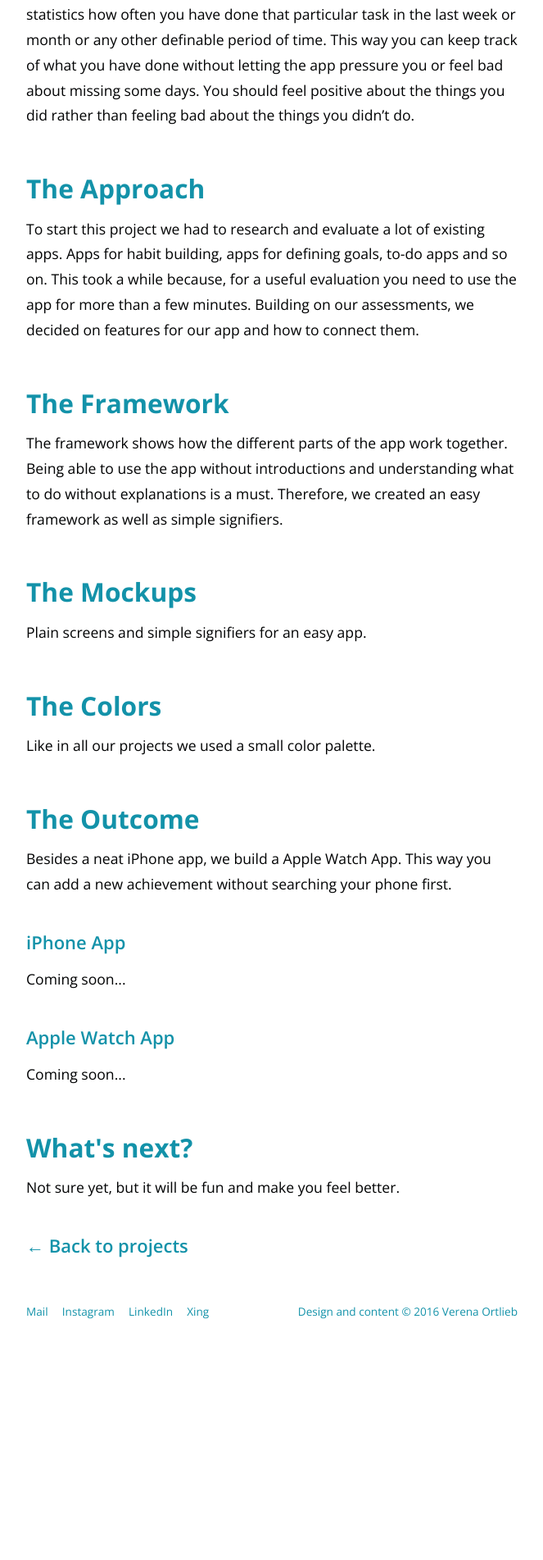
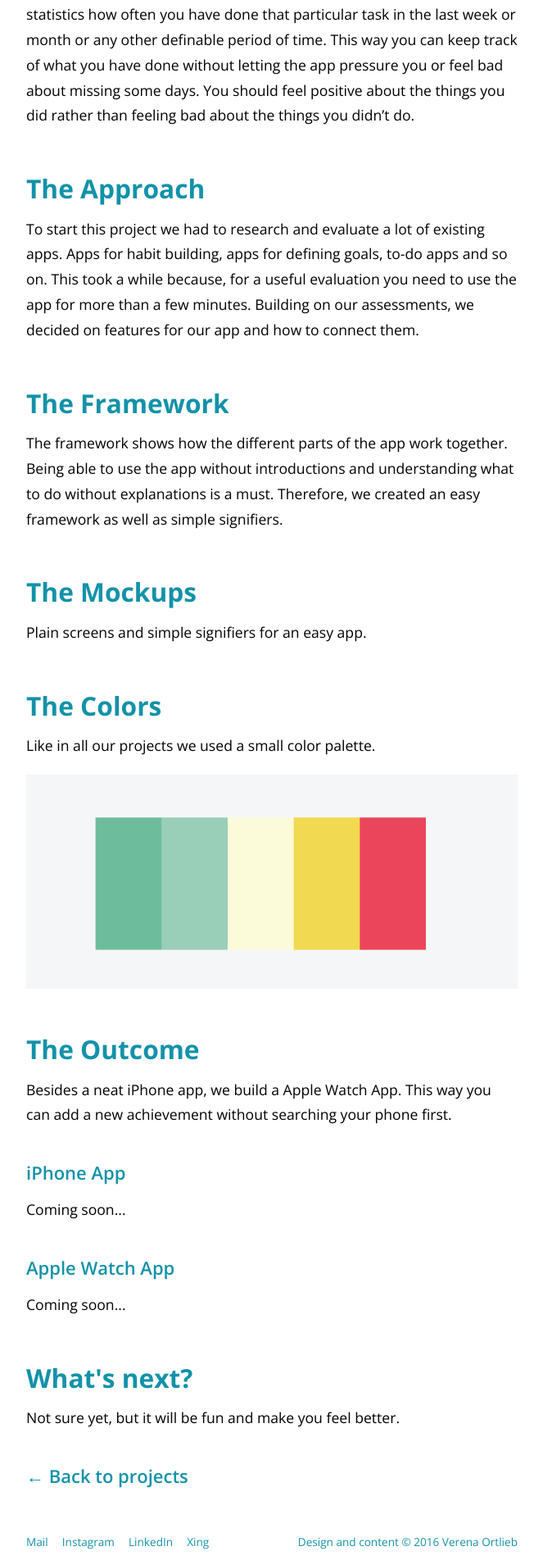
Before and after one commit to Verena-von-O/verena-von-o.github.io, a Jekyll site: the page built from project-done-app.html, in a window 1280 px wide. Shown: the part 1300-3203 px from the top of the page at 82% size, without its empty margins (308-971 px from the left). Built offline with Jekyll 4.4.1, drawn with Linux system fonts in a browser that asks for light colours; before the commit the page ends 2922 px from its top, so only the background shows below that.

Commit message:
Color Palette done app

```diff
--- a/project-done-app.html
+++ b/project-done-app.html
@@ -40,9 +40,9 @@ permalink: done-app
     </div> -->
     <h3>The Colors</h3>
     <p>Like in all our projects we used a small color palette.</p>
-    <!-- <div class="box-subproject-img">
-      <img src="img/done-icon.png" alt="">
-    </div> -->
+    <div class="box-subproject-img">
+      <img src="img/done-color.png" alt="">
+    </div>
 
     <h3>The Outcome</h3>
     <p>Besides a neat iPhone app, we build a Apple Watch App. This way you can add a new achievement without searching your phone first.</p>
```
Also changed, not shown: img/done-color.png (added).
